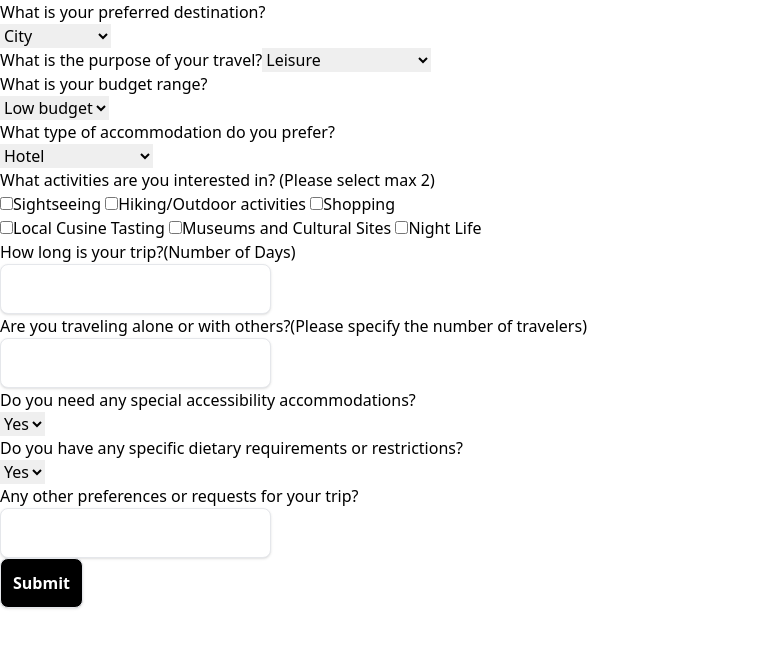
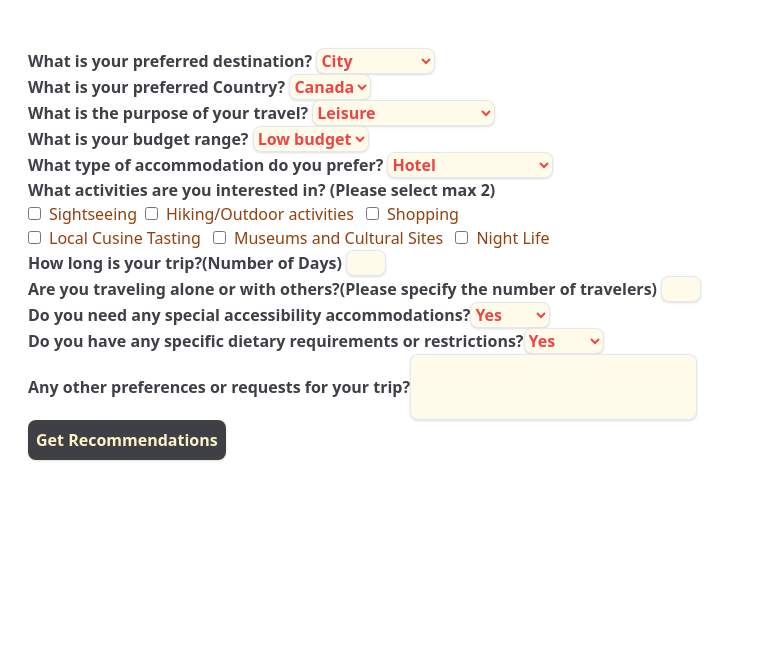
Before and after one commit to hussnainzaman/protdostrip, a React (Create React App) app: page /form in a window 1280 px wide. Shown: the top 648 px of the page, without its empty margins (0-764 px from the left). Built offline with nearby package versions, Linux system fonts and the light colour scheme; no server answers; sample sign-in values are in the browser's storage.

Commit message:
Initiated Admin Console

```diff
--- a/src/components/Form.jsx
+++ b/src/components/Form.jsx
@@ -5,10 +5,10 @@ const Form = () => {
 
 
     return (
-        <div className="div">
+        <div onClick={(e) => { e.stopPropagation(); }} className="form  left-7 top-12 justify-left absolute">
                     <form action="/main" >
-                <label for="destination" >What is your preferred destination?</label><br />
-                <select id="destination" name="destination" requried>
+                        <label for="destination" className='text font-bold text-zinc-700' >What is your preferred destination?   </label>
+                        <select id="destination" name="destination" className='border p-0 w-auto font-bold rounded-lg shadow bg-amber-50 text-red-500'>
                             <option value="city">City</option>
                             <option value="beach">Beach</option>
                             <option value="mountains">Mountains</option>
@@ -16,8 +16,13 @@ const Form = () => {
                             <option value="other">Other</option>
                         </select><br />
 
-                <label for="purpose">What is the purpose of your travel?</label>
-                <select id="purpose" name="purpose">
+                        <label for="country" className='text font-bold text-zinc-700'>What is your preferred Country?   </label>
+                        <select id="country" name="country" className='border p-0 w-auto font-bold rounded-lg shadow bg-amber-50 text-red-500'>
+                            <option value="city">Canada</option>
+                        </select><br />
+
+                        <label for="purpose" className='text font-bold text-zinc-700'>What is the purpose of your travel?    </label>
+                        <select id="purpose" name="purpose" className='border p-0 w-auto font-bold rounded-lg shadow bg-amber-50 text-red-500'>
                             <option value="leisure">Leisure</option>
                             <option value="business">Business</option>
                             <option value="adventure">Adventure</option>
@@ -25,15 +30,15 @@ const Form = () => {
                             <option value="other">Other</option>
                         </select><br />
 
-                <label for="budget">What is your budget range?</label><br />
-                <select id="budget" name="budget">
+                        <label for="budget" className='text font-bold text-zinc-700'>What is your budget range?  </label>
+                        <select id="budget" name="budget" className='border p-0 w-auto font-bold rounded-lg shadow bg-amber-50 text-red-500' >
                             <option value="low">Low budget</option>
                             <option value="mid-range">Mid-range</option>
                             <option value="luxury">Luxury</option>
                         </select><br />
 
-                <label for="accommodation">What type of accommodation do you prefer?</label><br />
-                <select id="accommodation" name="accommodation">
+                        <label for="accommodation" className='text font-bold text-zinc-700'>What type of accommodation do you prefer?    </label>
+                        <select id="accommodation" name="accommodation" className='border p-0 w-auto font-bold rounded-lg shadow  bg-amber-50 text-red-500'>
                             <option value="hotel">Hotel</option>
                             <option value="hostel">Hostel</option>
                             <option value="bnb">Bed & Breakfast</option>
@@ -41,42 +46,42 @@ const Form = () => {
                             <option value="other">Other</option>
                         </select><br />
 
-                <p>What activities are you interested in? (Please select max 2)</p>
+                        <p className='text font-bold text-zinc-700'>What activities are you interested in? (Please select max 2)</p>
                         <input type="checkbox" id="sightseeing" name="activities" value="sightseeing" />
-                <label for="sightseeing">Sightseeing </label>
+                        <label for="sightseeing" className='p-2 text-amber-800'>Sightseeing</label>
                         <input type="checkbox" id="hiking" name="activities" value="hiking" />
-                <label for="hiking">Hiking/Outdoor activities </label>
+                        <label for="hiking" className='p-2 text-amber-800'>Hiking/Outdoor activities </label>
                         <input type="checkbox" id="Shopping" name="activities" value="Shopping" />
-                <label for="hiking">Shopping </label><br />
+                        <label for="hiking" className='p-2 text-amber-800'>Shopping </label><br />
                         <input type="checkbox" id="Local Cusine Tasting" name="activities" value="LocalFood" />
-                <label for="hiking">Local Cusine Tasting </label>
+                        <label for="hiking" className='p-2 text-amber-800'>Local Cusine Tasting </label>
                         <input type="checkbox" id="Museums and Cultural sites" name="activities" value="HistoricalSites" />
-                <label for="hiking">Museums and Cultural Sites </label>
+                        <label for="hiking" className='p-2 text-amber-800'>Museums and Cultural Sites </label>
                         <input type="checkbox" id="NightLife" name="activities" value="NightLife" />
-                <label for="hiking">Night Life </label><br />
+                        <label for="hiking" className='p-2 text-amber-800'>Night Life </label><br />
 
-                <label for="fname">How long is your trip?(Number of Days)</label><br />
-                <input type="number" className='border p-3 font-bold rounded-lg shadow' id="trip duration" name="TripDuration" /><br />
+                        <label for="fname" className='text font-bold text-zinc-700'>How long is your trip?(Number of Days)   </label>
+                        <input type="number" className='border p-0 w-10 font-bold rounded-lg shadow bg-amber-50 text-red-500' id="trip duration" name="TripDuration" required/><br />
 
-                <label for="fname">Are you traveling alone or with others?(Please specify the number of travelers)</label><br />
-                <input type="number" className='border p-3 font-bold rounded-lg shadow' id="trip duration" name="TripDuration" /><br />
+                        <label for="fname" className='text font-bold text-zinc-700'>Are you traveling alone or with others?(Please specify the number of travelers)  </label>
+                        <input type="number" className='border p-0 w-10 font-bold rounded-lg shadow bg-amber-50 text-red-500' id="trip duration" name="TripDuration" /><br />
 
-                <label for="accessibility">Do you need any special accessibility accommodations?</label><br />
-                <select id="aaccessibility" name="accessibility">
+                        <label for="accessibility" className='text font-bold text-zinc-700'>Do you need any special accessibility accommodations?</label>
+                        <select id="aaccessibility" name="accessibility" className='border p-0 w-20 font-bold rounded-lg shadow bg-amber-50 text-red-500'>
                             <option value="yes">Yes</option>
                             <option value="no">No</option>
                         </select><br />
 
-                <label for="dietary requirements">Do you have any specific dietary requirements or restrictions?</label><br />
-                <select id="dietary requirements" name="dietary">
+                        <label for="dietary requirements" className='text font-bold text-zinc-700'>Do you have any specific dietary requirements or restrictions?</label>
+                        <select id="dietary requirements" name="dietary" className='border p-0 w-20 font-bold rounded-lg shadow bg-amber-50 text-red-500'>
                             <option value="yes">Yes</option>
                             <option value="no">No</option>
                         </select><br />
 
-                <label for="fname">Any other preferences or requests for your trip?</label><br />
-                <input type="Text" className='border p-3 font-bold rounded-lg shadow' id="special requests" name="SpecialRequests" /><br />
+                        <label for="fname" className='flex-auto font-bold text-zinc-700' >Any other preferences or requests for your trip?</label>
+                        <input type="Text" className='border p-5 font-bold rounded-lg shadow bg-amber-50 text-red-500' id="special requests" name="SpecialRequests" /><br />
 
-                <input type="submit" className='border p-3 font-bold bg-black rounded-lg shadow text-white' value="Submit" />
+                        <input type="submit" className='submit p-2 font-bold bg-zinc-700 text-amber-100 rounded-lg shadow' value="Get Recommendations" />
                     </form>
 
                 </div>
--- a/src/components/Modal.jsx
+++ b/src/components/Modal.jsx
@@ -14,8 +14,8 @@ const Modal = ({ open, onClose }) => {
                 </button>
                 <div onClick={(e) => { e.stopPropagation(); }} className="form  left-7 top-12 justify-left absolute">
                     <form action="/main" >
-                        <label for="destination" >What is your preferred destination?   </label>
-                        <select id="destination" name="destination" className='border p-0 w-auto font-bold rounded-lg shadow bg-amber-50'>
+                        <label for="destination" className='text font-bold text-zinc-700' >What is your preferred destination?   </label>
+                        <select id="destination" name="destination" className='border p-0 w-auto font-bold rounded-lg shadow bg-amber-50 text-red-500'>
                             <option value="city">City</option>
                             <option value="beach">Beach</option>
                             <option value="mountains">Mountains</option>
@@ -23,13 +23,13 @@ const Modal = ({ open, onClose }) => {
                             <option value="other">Other</option>
                         </select><br />
 
-                        <label for="country" >What is your preferred Country?   </label>
-                        <select id="country" name="country" className='border p-0 w-auto font-bold rounded-lg shadow bg-amber-50'>
+                        <label for="country" className='text font-bold text-zinc-700'>What is your preferred Country?   </label>
+                        <select id="country" name="country" className='border p-0 w-auto font-bold rounded-lg shadow bg-amber-50 text-red-500'>
                             <option value="city">Canada</option>
                         </select><br />
 
-                        <label for="purpose">What is the purpose of your travel?    </label>
-                        <select id="purpose" name="purpose" className='border p-0 w-auto font-bold rounded-lg shadow bg-amber-50'>
+                        <label for="purpose" className='text font-bold text-zinc-700'>What is the purpose of your travel?    </label>
+                        <select id="purpose" name="purpose" className='border p-0 w-auto font-bold rounded-lg shadow bg-amber-50 text-red-500'>
                             <option value="leisure">Leisure</option>
                             <option value="business">Business</option>
                             <option value="adventure">Adventure</option>
@@ -37,15 +37,15 @@ const Modal = ({ open, onClose }) => {
                             <option value="other">Other</option>
                         </select><br />
 
-                        <label for="budget">What is your budget range?  </label>
-                        <select id="budget" name="budget" className='border p-0 w-auto font-bold rounded-lg shadow bg-amber-50' >
+                        <label for="budget" className='text font-bold text-zinc-700'>What is your budget range?  </label>
+                        <select id="budget" name="budget" className='border p-0 w-auto font-bold rounded-lg shadow bg-amber-50 text-red-500' >
                             <option value="low">Low budget</option>
                             <option value="mid-range">Mid-range</option>
                             <option value="luxury">Luxury</option>
                         </select><br />
 
-                        <label for="accommodation">What type of accommodation do you prefer?    </label>
-                        <select id="accommodation" name="accommodation" className='border p-0 w-auto font-bold rounded-lg shadow bg-amber-50'>
+                        <label for="accommodation" className='text font-bold text-zinc-700'>What type of accommodation do you prefer?    </label>
+                        <select id="accommodation" name="accommodation" className='border p-0 w-auto font-bold rounded-lg shadow  bg-amber-50 text-red-500'>
                             <option value="hotel">Hotel</option>
                             <option value="hostel">Hostel</option>
                             <option value="bnb">Bed & Breakfast</option>
@@ -53,42 +53,42 @@ const Modal = ({ open, onClose }) => {
                             <option value="other">Other</option>
                         </select><br />
 
-                        <p>What activities are you interested in? (Please select max 2)</p>
+                        <p className='text font-bold text-zinc-700'>What activities are you interested in? (Please select max 2)</p>
                         <input type="checkbox" id="sightseeing" name="activities" value="sightseeing" />
-                        <label for="sightseeing">Sightseeing </label>
+                        <label for="sightseeing" className='p-2 text-amber-800'>Sightseeing</label>
                         <input type="checkbox" id="hiking" name="activities" value="hiking" />
-                        <label for="hiking">Hiking/Outdoor activities </label>
+                        <label for="hiking" className='p-2 text-amber-800'>Hiking/Outdoor activities </label>
                         <input type="checkbox" id="Shopping" name="activities" value="Shopping" />
-                        <label for="hiking">Shopping </label><br />
+                        <label for="hiking" className='p-2 text-amber-800'>Shopping </label><br />
                         <input type="checkbox" id="Local Cusine Tasting" name="activities" value="LocalFood" />
-                        <label for="hiking">Local Cusine Tasting </label>
+                        <label for="hiking" className='p-2 text-amber-800'>Local Cusine Tasting </label>
                         <input type="checkbox" id="Museums and Cultural sites" name="activities" value="HistoricalSites" />
-                        <label for="hiking">Museums and Cultural Sites </label>
+                        <label for="hiking" className='p-2 text-amber-800'>Museums and Cultural Sites </label>
                         <input type="checkbox" id="NightLife" name="activities" value="NightLife" />
-                        <label for="hiking">Night Life </label><br />
+                        <label for="hiking" className='p-2 text-amber-800'>Night Life </label><br />
 
-                        <label for="fname">How long is your trip?(Number of Days)   </label>
-                        <input type="number" className='border p-0 w-10 font-bold rounded-lg shadow bg-amber-50' id="trip duration" name="TripDuration" required/><br />
+                        <label for="fname" className='text font-bold text-zinc-700'>How long is your trip?(Number of Days)   </label>
+                        <input type="number" className='border p-0 w-10 font-bold rounded-lg shadow bg-amber-50 text-red-500' id="trip duration" name="TripDuration" required/><br />
 
-                        <label for="fname">Are you traveling alone or with others?(Please specify the number of travelers)  </label>
-                        <input type="number" className='border p-0 w-10 font-bold rounded-lg shadow bg-amber-50' id="trip duration" name="TripDuration" /><br />
+                        <label for="fname" className='text font-bold text-zinc-700'>Are you traveling alone or with others?(Please specify the number of travelers)  </label>
+                        <input type="number" className='border p-0 w-10 font-bold rounded-lg shadow bg-amber-50 text-red-500' id="trip duration" name="TripDuration" /><br />
 
-                        <label for="accessibility">Do you need any special accessibility accommodations?</label>
-                        <select id="aaccessibility" name="accessibility" className='border p-0 w-20 font-bold rounded-lg shadow bg-amber-50'>
+                        <label for="accessibility" className='text font-bold text-zinc-700'>Do you need any special accessibility accommodations?</label>
+                        <select id="aaccessibility" name="accessibility" className='border p-0 w-20 font-bold rounded-lg shadow bg-amber-50 text-red-500'>
                             <option value="yes">Yes</option>
                             <option value="no">No</option>
                         </select><br />
 
-                        <label for="dietary requirements">Do you have any specific dietary requirements or restrictions?</label>
-                        <select id="dietary requirements" name="dietary" className='border p-0 w-20 font-bold rounded-lg shadow bg-amber-50'>
+                        <label for="dietary requirements" className='text font-bold text-zinc-700'>Do you have any specific dietary requirements or restrictions?</label>
+                        <select id="dietary requirements" name="dietary" className='border p-0 w-20 font-bold rounded-lg shadow bg-amber-50 text-red-500'>
                             <option value="yes">Yes</option>
                             <option value="no">No</option>
                         </select><br />
 
-                        <label for="fname" className='flex-auto' >Any other preferences or requests for your trip?</label>
-                        <input type="Text" className='border p-5 font-bold rounded-lg shadow bg-amber-50' id="special requests" name="SpecialRequests" /><br />
+                        <label for="fname" className='flex-auto font-bold text-zinc-700' >Any other preferences or requests for your trip?</label>
+                        <input type="Text" className='border p-5 font-bold rounded-lg shadow bg-amber-50 text-red-500' id="special requests" name="SpecialRequests" /><br />
 
-                        <input type="submit" className='submit p-2 font-bold bg-zinc-700 text-amber-100 rounded-lg shadow' value="Get Reccomendation" />
+                        <input type="submit" className='submit p-2 font-bold bg-zinc-700 text-amber-100 rounded-lg shadow' value="Get Recommendations" />
                     </form>
 
                 </div>
```
Also changed, not shown: src/components/AdminConsole.jsx (added, +7 -0 lines). Lines whose indentation alone changed are shown as unchanged.
